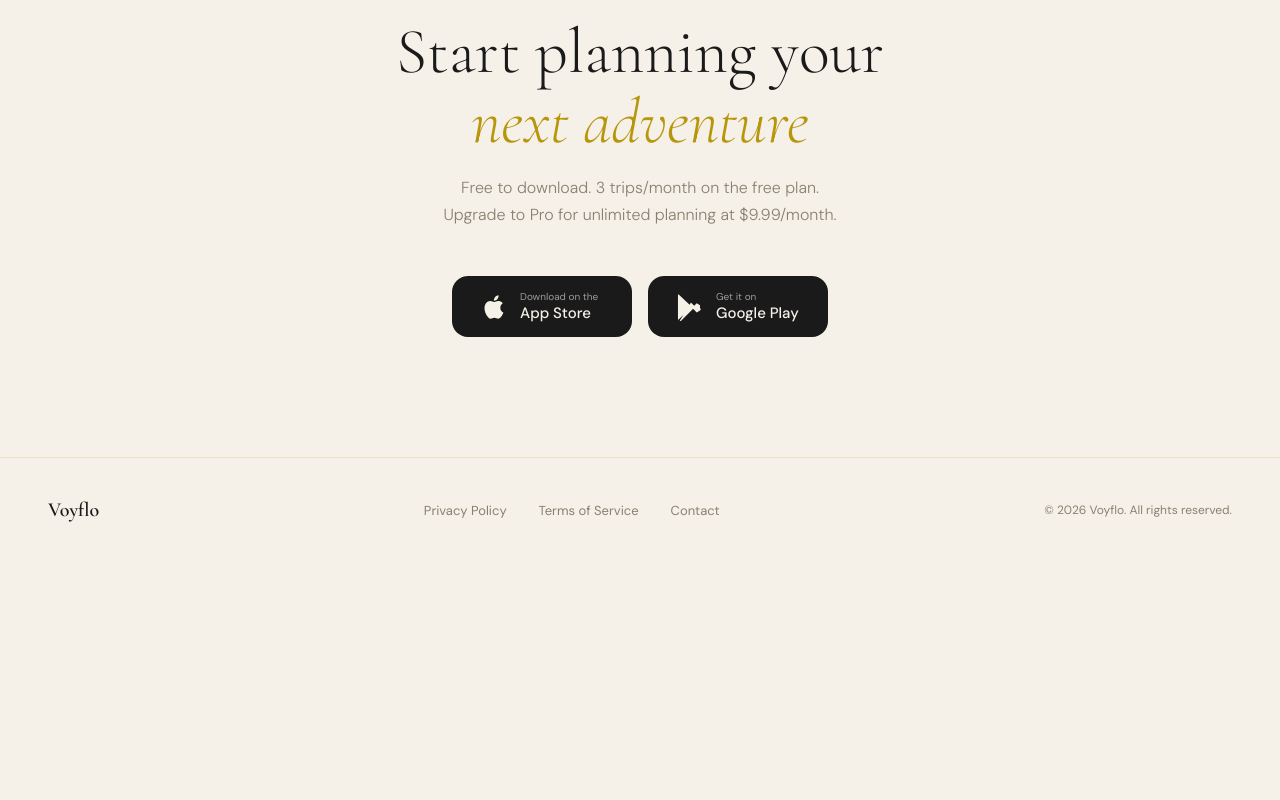
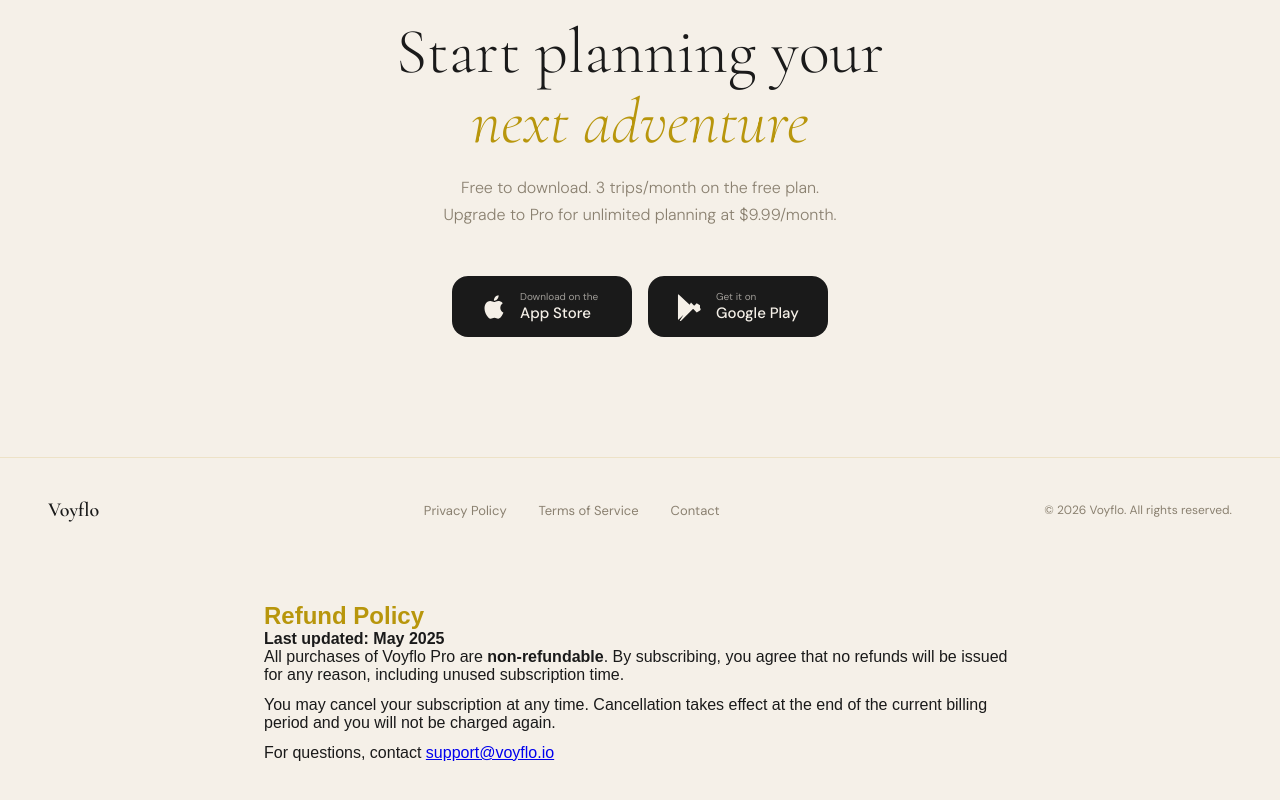
Before and after one commit to Voyflo-app/voyflo-website, a plain HTML site: page index.html in a window 1280 px wide. Shown: the part 3026-3826 px from the top of the page. Before the commit the page ends 3588 px from the top, so only its background shows below. Drawn offline with nearby package versions, Linux system fonts and the light colour scheme.

Commit message:
index.html

```diff
--- a/index.html
+++ b/index.html
@@ -731,5 +731,12 @@
     observer.observe(el);
   });
 </script>
+  <section style="max-width:800px;margin:40px auto;padding:0 24px;font-family:sans-serif;color:#1A1A1A;">
+  <h2 style="color:#B8960C;">Refund Policy</h2>
+  <p><strong>Last updated: May 2025</strong></p>
+  <p>All purchases of Voyflo Pro are <strong>non-refundable</strong>. By subscribing, you agree that no refunds will be issued for any reason, including unused subscription time.</p>
+  <p style="margin-top:12px;">You may cancel your subscription at any time. Cancellation takes effect at the end of the current billing period and you will not be charged again.</p>
+  <p style="margin-top:12px;">For questions, contact <a href="mailto:support@voyflo.io">support@voyflo.io</a></p>
+</section>
 </body>
 </html>
```
